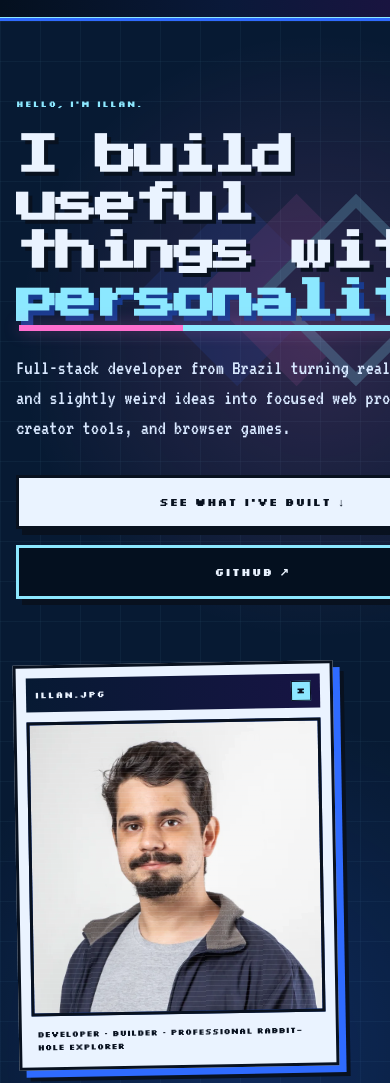
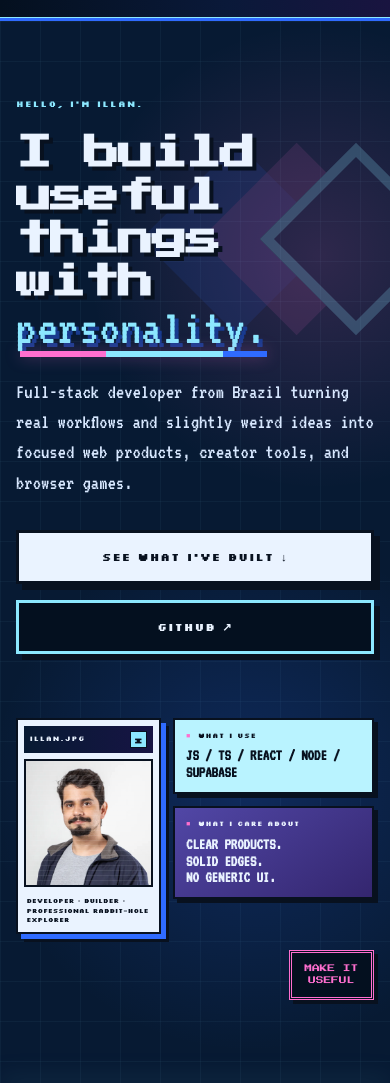
Before and after one commit to illanrego/portfolio, a website: page index.html in a window 390 px wide. Shown: the part 49-1132 px from the top of the page. Drawn offline with Linux system fonts and the light colour scheme.

Commit message:
Fix hero overlap and mobile layout

```diff
--- a/styles.css
+++ b/styles.css
@@ -269,9 +269,9 @@ button {
 
 .intro-grid {
   display: grid;
-  grid-template-columns: minmax(0, 1.02fr) minmax(480px, 0.9fr);
+  grid-template-columns: minmax(0, 1.1fr) minmax(420px, 0.9fr);
   align-items: center;
-  gap: clamp(3rem, 7vw, 7rem);
+  gap: clamp(2rem, 4vw, 4.5rem);
   min-height: 720px;
   padding-block: clamp(4.5rem, 9vw, 7.5rem);
 }
@@ -279,7 +279,8 @@ button {
 .intro-copy {
   position: relative;
   z-index: 2;
-  max-width: 700px;
+  min-width: 0;
+  max-width: 640px;
 }
 
 .intro-kicker {
@@ -294,21 +295,28 @@ button {
 .intro h1 {
   display: block;
   width: auto;
-  max-width: 760px;
+  max-width: 640px;
   margin: 1.6rem 0 0;
   color: var(--paper);
   font-family: "Press Start 2P", monospace;
-  font-size: clamp(2.9rem, 5.7vw, 6rem);
-  line-height: 1.08;
-  letter-spacing: -0.065em;
+  font-size: clamp(2.65rem, 4.2vw, 4.2rem);
+  line-height: 1.12;
+  letter-spacing: -0.055em;
   text-shadow: 5px 5px 0 var(--ink);
 }
 
 .intro h1 em {
   position: relative;
-  display: inline-block;
+  display: block;
+  width: fit-content;
+  max-width: 100%;
   color: var(--cyan);
+  font-family: "VT323", "Courier New", monospace;
+  font-size: 1.22em;
   font-style: normal;
+  font-weight: 400;
+  line-height: 0.88;
+  letter-spacing: 0.01em;
   text-shadow: 5px 5px 0 var(--blue-dark);
 }
 
@@ -898,9 +906,16 @@ button {
 
   .intro h1 {
     margin-top: 1.35rem;
-    font-size: clamp(2.25rem, 10.8vw, 3.45rem);
-    line-height: 1.14;
+    font-size: clamp(2rem, 9.2vw, 2.85rem);
+    line-height: 1.2;
     text-shadow: 4px 4px 0 var(--ink);
+  }
+
+  .intro h1 em {
+    margin-top: 0.05em;
+    font-size: 1.42em;
+    line-height: 0.82;
+    text-shadow: 4px 4px 0 var(--blue-dark);
   }
 
   .intro-lead {
@@ -916,30 +931,65 @@ button {
   }
 
   .intro-workbench {
-    grid-template-columns: 1fr;
+    grid-template-columns: minmax(112px, 0.72fr) minmax(0, 1fr);
     grid-template-rows: auto;
-    gap: 20px;
+    gap: 12px;
+    align-items: start;
     width: 100%;
   }
 
   .portrait-card {
     grid-row: auto;
     justify-self: start;
-    width: min(320px, calc(100% - 11px));
-    box-shadow: 7px 7px 0 var(--blue), 11px 11px 0 var(--ink);
+    width: 100%;
+    padding: 6px;
+    border-width: 2px;
+    box-shadow: 5px 5px 0 var(--blue), 8px 8px 0 var(--ink);
+    transform: none;
+  }
+
+  .portrait-label {
+    min-height: 27px;
+    padding-inline: 0.35rem;
+    font-size: 0.44rem;
+  }
+
+  .portrait-label span:last-child {
+    width: 17px;
+    height: 17px;
+  }
+
+  .portrait-image {
+    margin-top: 6px;
+    border-width: 2px;
+  }
+
+  .portrait-card > p {
+    padding: 0.55rem 0.15rem 0.1rem;
+    font-size: 0.4rem;
+    line-height: 1.45;
   }
 
   .workbench-notes {
+    gap: 12px;
     width: 100%;
   }
 
   .workbench-note {
-    padding: 0.85rem;
-    box-shadow: 5px 5px 0 var(--ink);
+    padding: 0.7rem;
+    border-width: 2px;
+    box-shadow: 4px 4px 0 var(--ink);
+  }
+
+  .workbench-note span {
+    margin-bottom: 0.45rem;
+    font-size: 0.43rem;
+    line-height: 1.35;
   }
 
   .workbench-note strong {
-    font-size: 1.08rem;
+    font-size: 1rem;
+    overflow-wrap: anywhere;
   }
 
   .note-care {
@@ -948,7 +998,8 @@ button {
   }
 
   .workbench-stamp {
-    grid-column: 1;
+    grid-column: 1 / -1;
+    margin-top: 4px;
     font-size: 0.48rem;
   }
 
```
Also changed, not shown: tests/site.test.mjs (+10 -0 lines).
